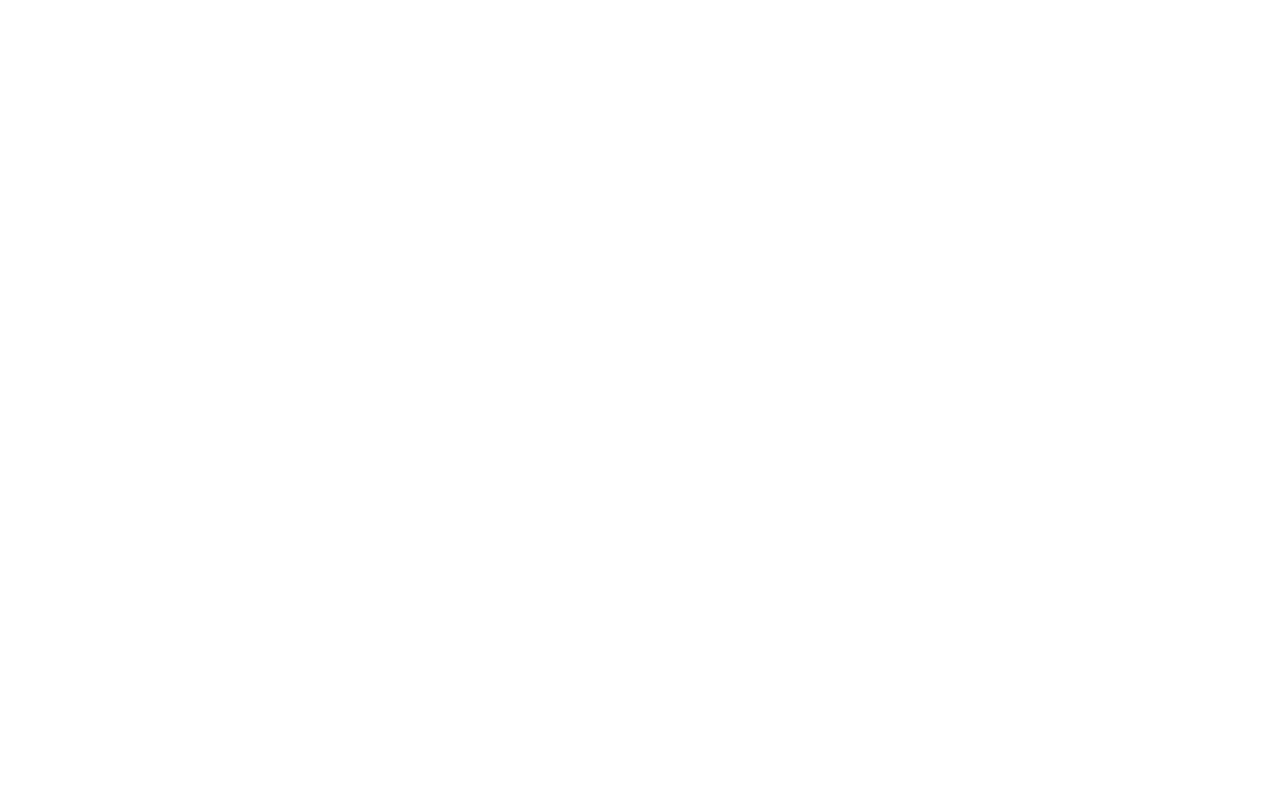
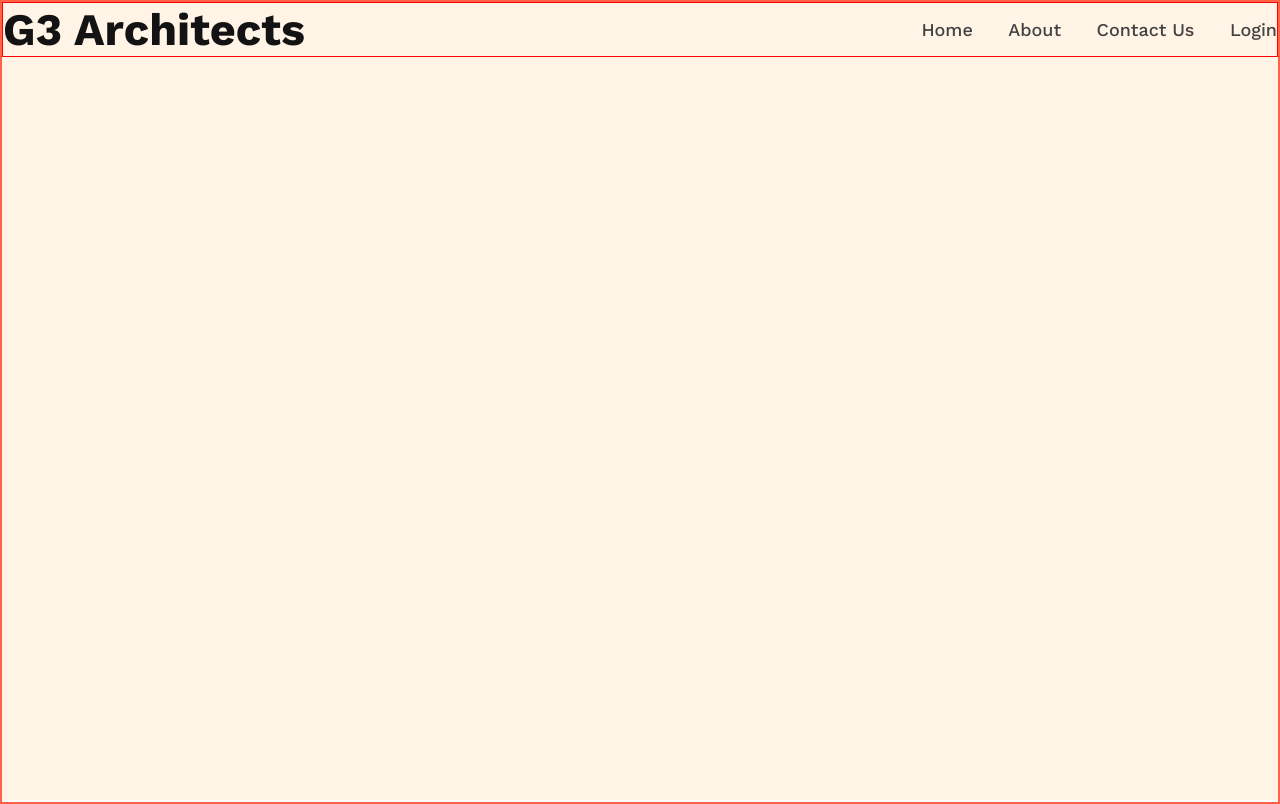
Before and after one commit to Rakibul101/architects-website, a plain HTML site: page index.html in a window 1280 px wide. Drawn offline with nearby package versions, Linux system fonts and the light colour scheme.

Commit message:
added navbar section

```diff
--- a/index.html
+++ b/index.html
@@ -1,12 +1,33 @@
 <!DOCTYPE html>
 <html lang="en">
+
 <head>
     <meta charset="UTF-8">
     <meta name="viewport" content="width=device-width, initial-scale=1.0">
     <title>Architects Website</title>
     <link rel="stylesheet" href="styles/style.css">
 </head>
+
 <body>
+    <header class="header-container">
+        <nav class="nav-container">
+            <div class="nav-items">
+                <h3 class="nav-title">G3 Architects</h3>
+                <div class="list">
+                    <a href="#">Home</a>
+                    <a href="#">About</a>
+                    <a href="#">Contact Us</a>
+                    <a href="#">Login</a>
+                </div>
+            </div>
+        </nav>
+    </header>
+    <main>
 
+    </main>
+    <footer>
+
+    </footer>
 </body>
+
 </html>
--- a/styles/style.css
+++ b/styles/style.css
@@ -0,0 +1,41 @@
+@import url('https://fonts.googleapis.com/css2?family=Work+Sans:wght@300;400;500;600;700;800;900&display=swap');
+
+* {
+    margin: 0;
+    padding: 0;
+    font-family: 'Work Sans', sans-serif;
+}
+
+.header-container {
+    width: 100%;
+    height: 800px;
+    background-color: #ff900e1a;
+}
+
+.nav-container {
+    max-width: 1440px;
+    height: 800px;
+    margin: 0 auto;
+    border: 2px solid tomato;
+}
+
+.nav-items {
+    display: flex;
+    justify-content: space-between;
+    align-items: center;
+    border: 1px solid red;
+}
+
+.nav-title {
+    color: #131313;
+    font-size: 45px;
+    font-weight: 700;
+
+}
+.list a{
+    text-decoration: none;
+    margin-left: 30px;
+    color: #424242;
+    font-size: 18px;
+    font-weight: 500;
+}
```
